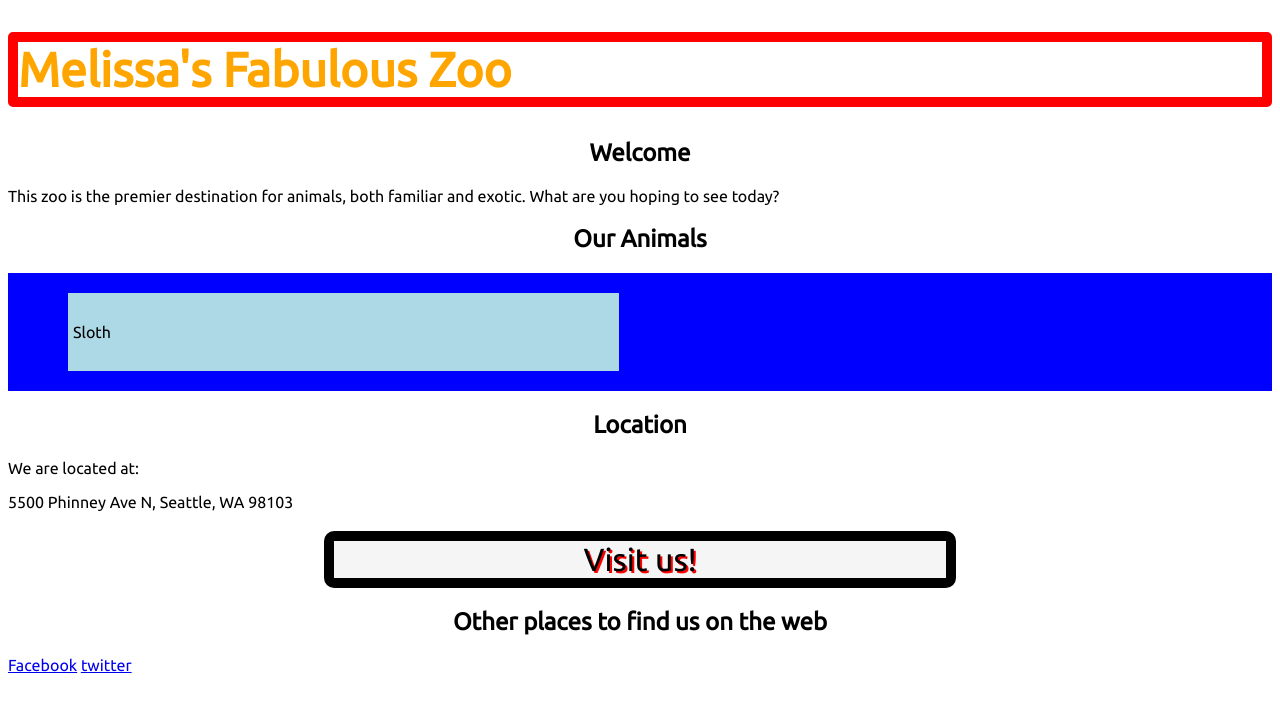
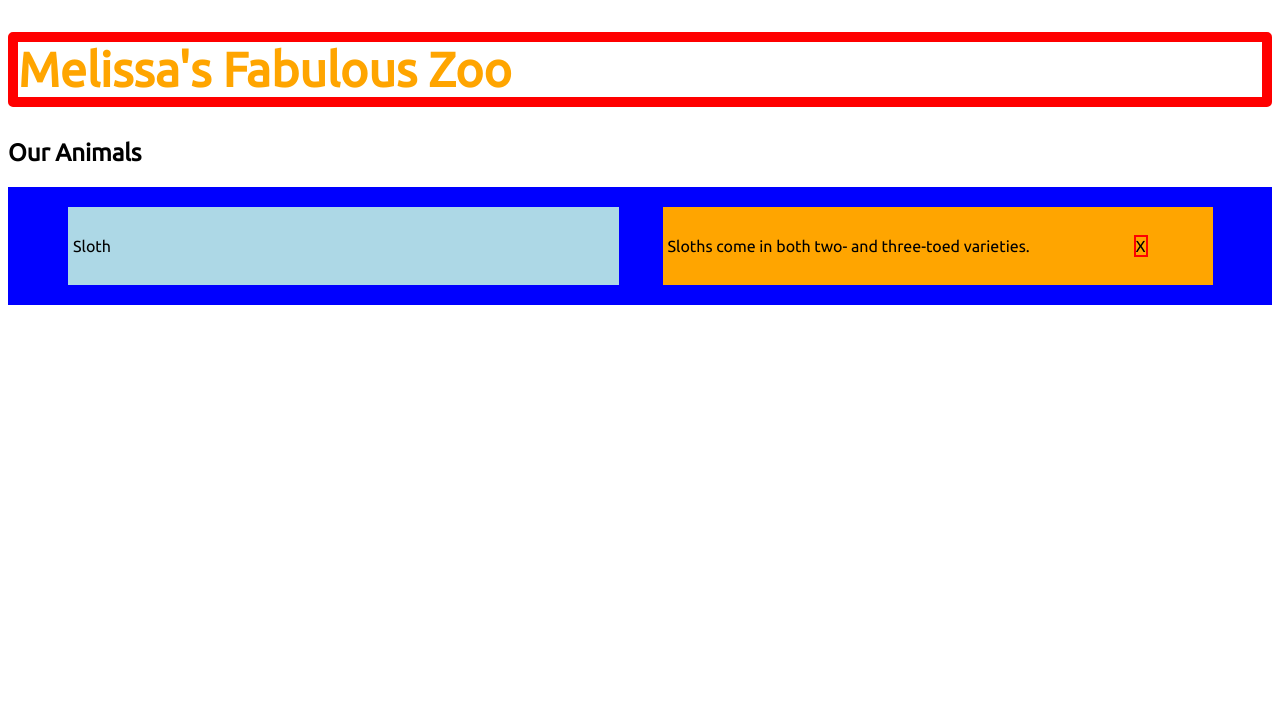
Before and after one commit to msteffan/week-seven-seminars, a plain HTML site: page index.html in a window 1280 px wide. Drawn offline with nearby package versions, Linux system fonts and the light colour scheme.

Commit message:
update the starter code branch

```diff
--- a/index.html
+++ b/index.html
@@ -9,30 +9,15 @@
   <body>
     <h1 id="logo">Melissa's Fabulous Zoo</h1>
     <section>
-      <h2 class="sub-heading">Welcome</h2>
-      <p>This zoo is the premier destination for animals, both familiar and exotic. What are you hoping to see today?</p>
-    </section>
-    <section>
       <h2 class="sub-heading">Our Animals</h2>
       <ul>
         <li id="best-animal" class="animal mammal">Sloth</li>
-        <li class="sloth-fact animal mammal">Sloths can have two or three toes.
+        <li class="sloth-fact animal mammal">Sloths come in both two- and three-toed varieties.
           <span class="close-button">X</span>
         </li>
       </ul>
+    </section>
 
-    </section>
-    <section>
-      <h2 class="sub-heading">Location</h2>
-      <p>We are located at:</p>
-      <p>5500 Phinney Ave N, Seattle, WA 98103</p>
-      <div class="button">Visit us!</div>
-    </section>
-    <section>
-      <h2>Other places to find us on the web</h2>
-      <a href="http://www.facebook.com">Facebook</a>
-      <a href="http://www.twitter.com">twitter</a>
-    </section>
     <!-- JavaScript goes here -->
     <script src="https://code.jquery.com/jquery-3.1.1.js"></script>
     <script src="scripts.js"></script>
--- a/scripts.js
+++ b/scripts.js
@@ -1,34 +1,47 @@
+// Vanilla JS:
 
-// var logoColor = $("#logo").css("color");
-// console.log(logoColor);
-//
-// $("#logo").css("color", "blue");
-
-
-
-/* Vanilla JS:
-
-document.querySelector("#logo").addEventListener("click", function(){
-  // function body here
-})
-
-*/
+  document.querySelector("#logo").addEventListener("click", function(){
+    // function body here
+  })
 
 // jQuery click event: Turn the logo text red
 
 
 
-// jQuery toggleClass
-
-
-// jQuery hide/show/toggle
-$("#logo").click(function(){
-  $(".animal").toggle()
-})
 
 
 
-// put it all together: Toggle a jQuery class on an element on each click event
+
+
+// jQuery toggleClass — add or remove a "show" class
+
+
+
+
+
+
+
+
+// jQuery hide/show/toggle - hide the "ul" on click
+
+
+
+
+
+
+// put it all together: Toggle the "show" class on our sloth fact every time the "#best-animal" div is clicked
+
+  // add the .show class in the CSS
+  // hide the .sloth-fact div by default
+  // add the click event for #best-animal
+  // toggle the .show class after click
+
+
+
+
+
+
+
 function showFact(){
   $(".sloth-fact").toggleClass("show")
 }
--- a/style.css
+++ b/style.css
@@ -9,9 +9,6 @@ h1 {
   border-radius: 5px;
   color: orange;
   font-size: 48px;
-}
-h2 {
-  text-align: center;
 }
 .animal {
   background-color: lightblue;
@@ -26,20 +23,6 @@ ul {
   background-color: blue;
   list-style: none;
 }
-.button {
-  background-color: whitesmoke;
-  width: 50%;
-  text-shadow: 2px 2px red;
-  border: 10px solid black;
-  border-radius: 10px;
-  font-size: 32px;
-  text-align: center;
-  margin: 20px auto;
-}
-.button:hover {
-  cursor: pointer;
-}
-
 
 .close-button {
   border: 2px solid red;
@@ -49,10 +32,13 @@ ul {
 }
 
 .sloth-fact {
-  display: none;
   background-color: orange;
 }
 
-.show {
+
+
+
+
+/*.show {
   display: inline-block;
-}
+}*/
```
